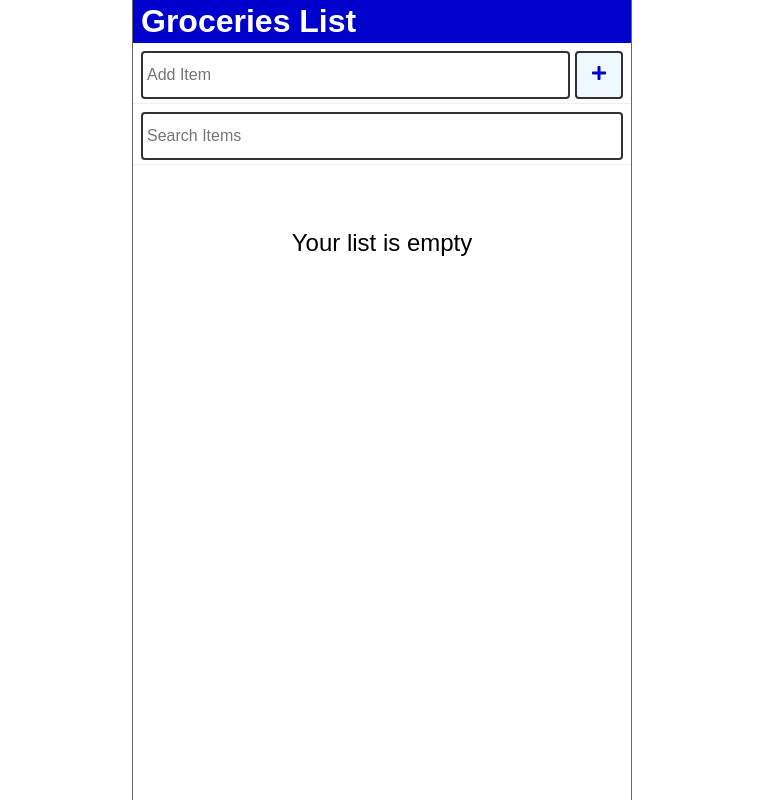
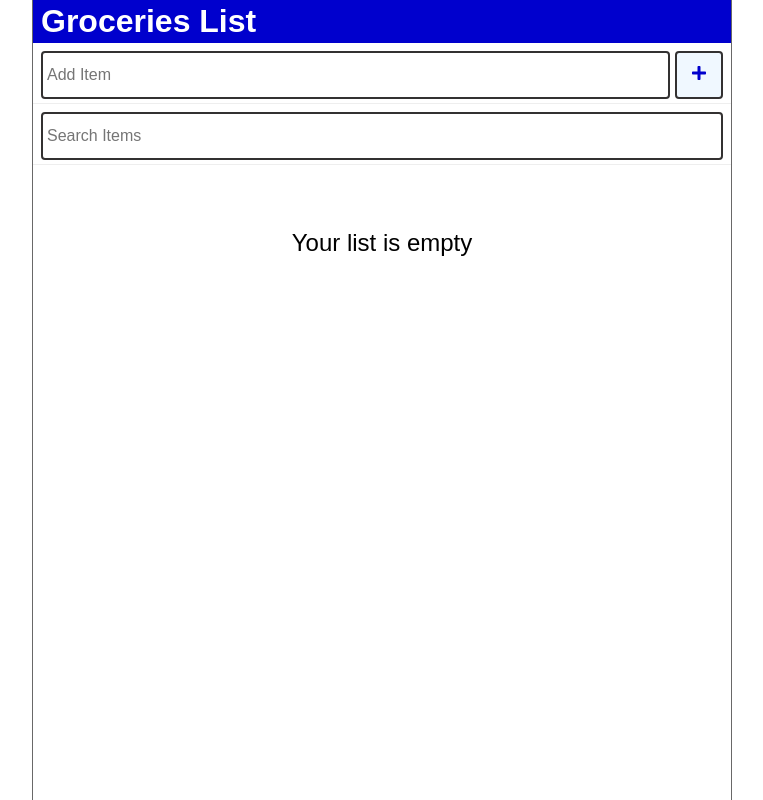
Before and after one commit to Banniroy/React-todo-list, a React (Vite) app: page / in a window 1280 px wide. Shown: the top 800 px of the page, without its empty margins (258-1021 px from the left). Built offline with nearby package versions, Linux system fonts and the light colour scheme.

Commit message:
Update index.css

```diff
--- a/src/index.css
+++ b/src/index.css
@@ -7,7 +7,7 @@
 .App{
   margin: 0 auto;
   min-height: 100vh;
-  max-width: 500px;
+  max-width: 700px;
   font-family: sans-serif,cursive;
   border-left: 1px solid rgb(105, 104, 104);
   border-right: 1px solid rgb(105, 104, 104);
```
